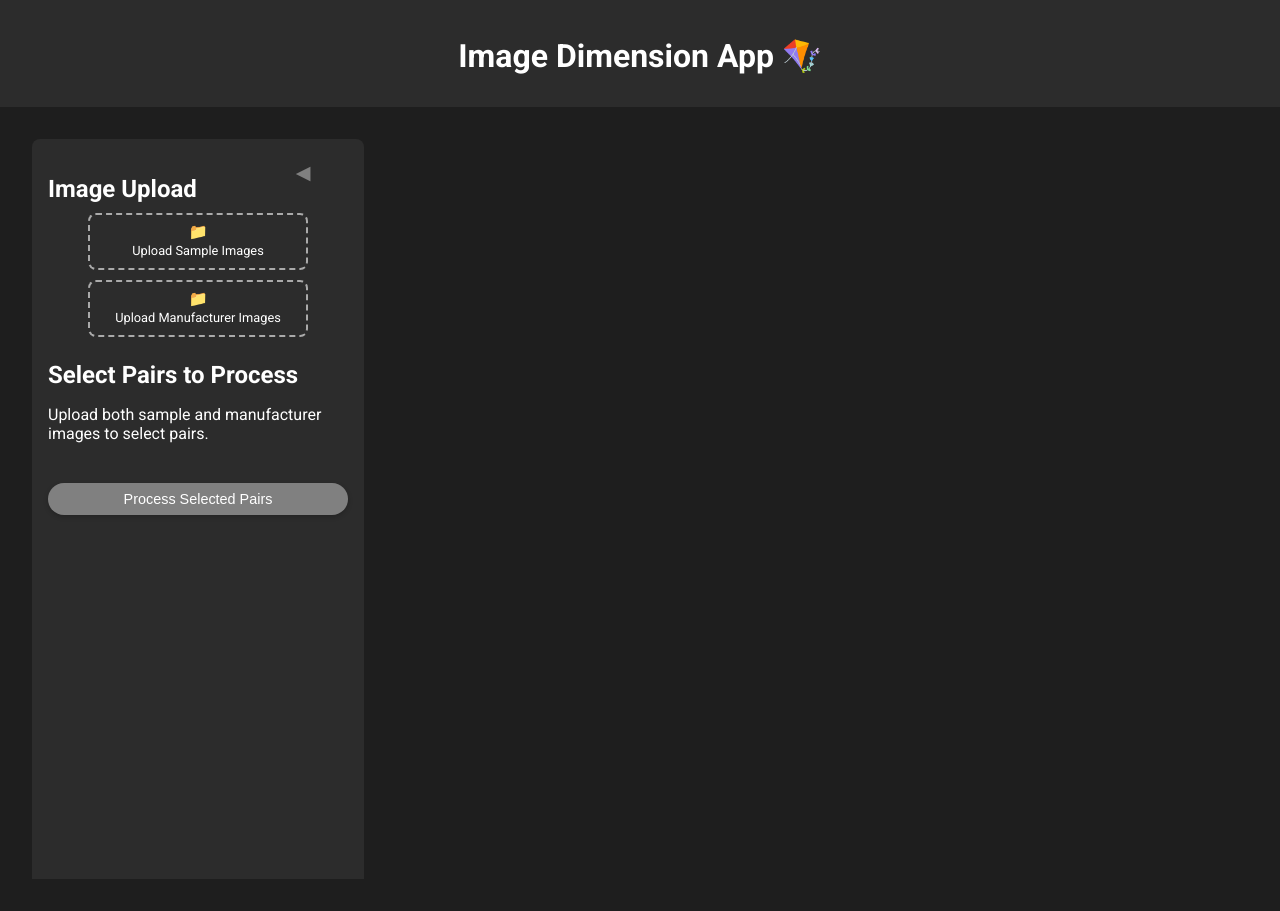
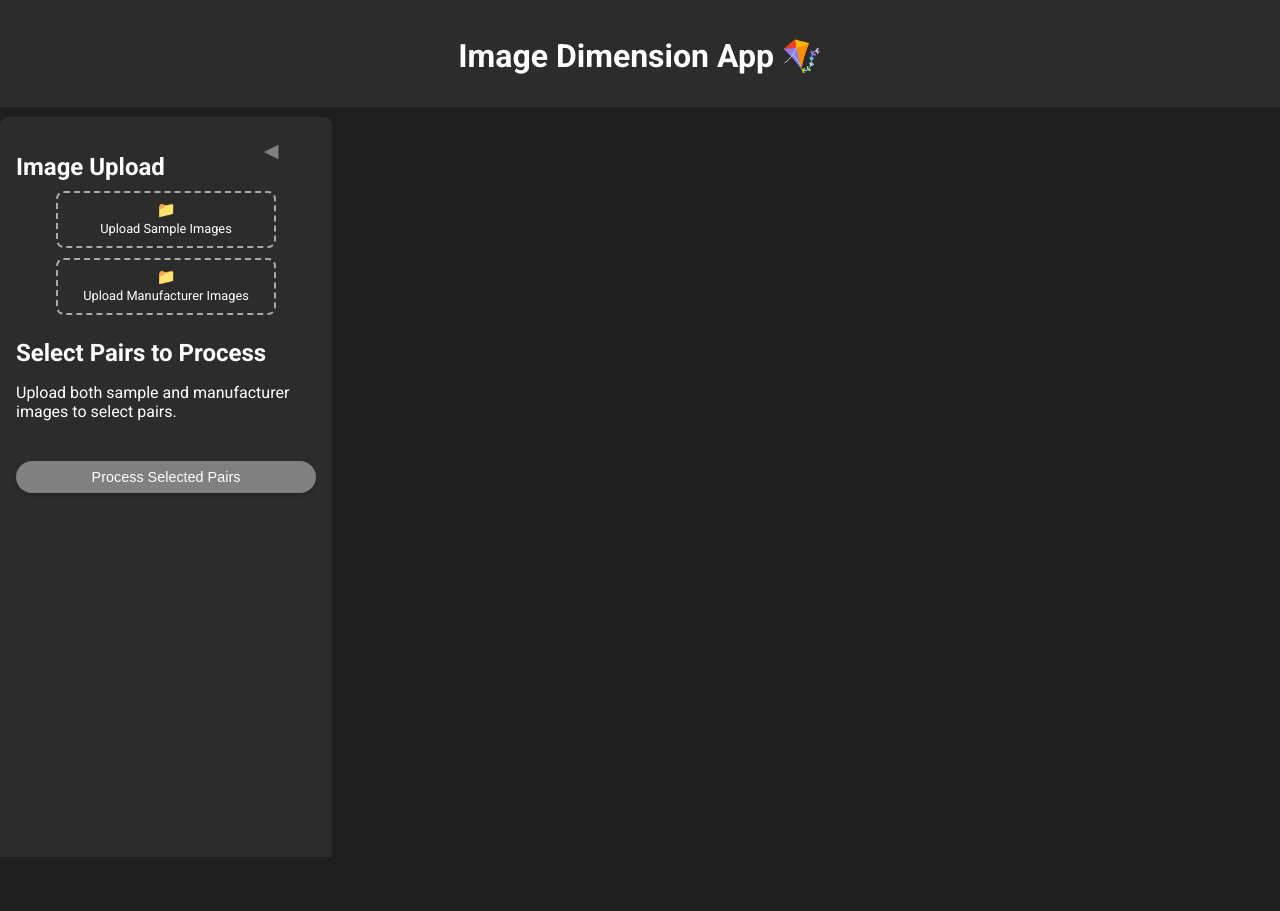
Before and after one commit to TamLeal/Image-Dimension-v2---Svelte-Kit, a SvelteKit app: page / in a window 1280 px wide. After the commit the page ends 857 px from the top, so only its background shows below. Built offline with nearby package versions, Linux system fonts and the light colour scheme.

Commit message:
new layout

```diff
--- a/src/routes/+layout.svelte
+++ b/src/routes/+layout.svelte
@@ -29,6 +29,7 @@
 
   main {
     flex-grow: 1;
-    padding: 2rem;
+    padding: 0; /* Remove padding from main to ensure no margins */
+    margin-top : 10px;
   }
 </style>
--- a/src/routes/+page.svelte
+++ b/src/routes/+page.svelte
@@ -154,6 +154,7 @@ function toggleAllPairs() {
     position: relative;
     width: 300px;
     transition: width 0.3s ease;
+    margin-left: 0; /* Removida a margem à esquerda */
   }
 
   .sidebar-container.collapsed {
@@ -173,7 +174,7 @@ function toggleAllPairs() {
     flex: 1;
     overflow-y: auto;
     padding: 1rem;
-    margin-left: 30px;
+    margin-left: 30px; /* Este margin-left pode ser ajustado ou removido se necessário */
   }
 
   .upload-section, .select-pairs {
@@ -346,7 +347,6 @@ function toggleAllPairs() {
   }
 
   .pair-list {
-  /* ... (estilos existentes) ... */
     scrollbar-width: thin;
     scrollbar-color: #444 #2c2c2c;
   }
```
Lines whose indentation alone changed are shown as unchanged.
